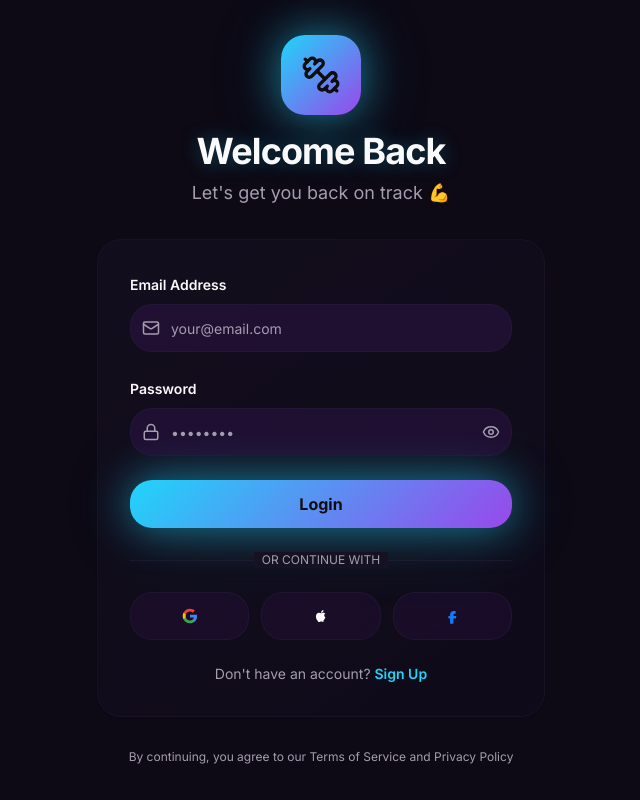
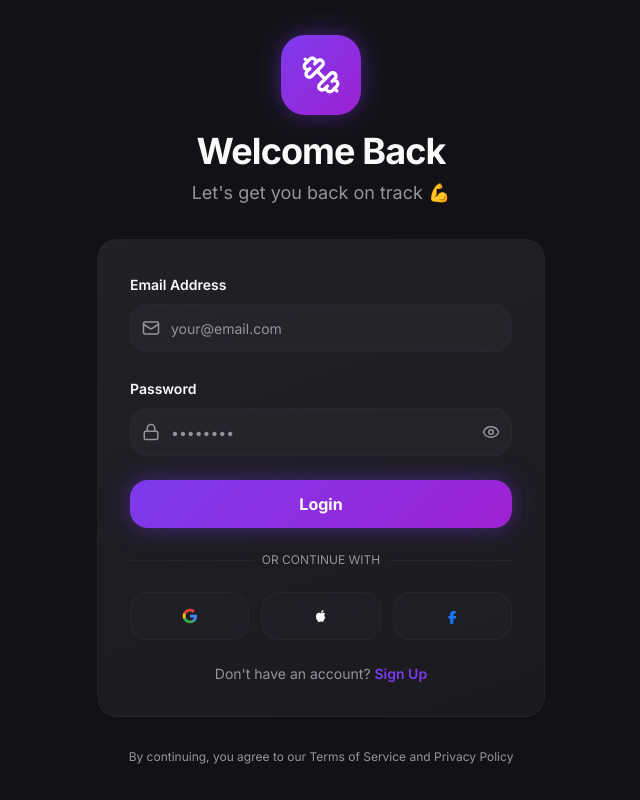
Before and after one commit to PierrickDossin/AymanProject, a React (Vite) app in the folder frontend/: page /login in a window 1280 px wide. Shown: the whole page, without its empty margins (319-959 px from the left). Built offline with nearby package versions, Linux system fonts and the light colour scheme; no server answers; the HTML template or start-up script is replaced by a standard one.

Commit message:
Enhance design with vibrant fitness colors and better depth - inspired by modern fitness app designs

```diff
--- a/frontend/src/index.css
+++ b/frontend/src/index.css
@@ -8,94 +8,85 @@ All colors MUST be HSL.
 
 @layer base {
   :root {
-    /* Deep cosmic background with purple undertones */
-    --background: 260 40% 6%;
+    /* Clean dark background with subtle warmth */
+    --background: 240 10% 8%;
     --foreground: 0 0% 98%;
 
-    /* Glass cards with blur effect */
-    --card: 260 30% 10%;
+    /* Soft elevated cards */
+    --card: 240 8% 12%;
     --card-foreground: 0 0% 98%;
 
-    --popover: 260 30% 12%;
+    --popover: 240 8% 14%;
     --popover-foreground: 0 0% 98%;
 
-    /* Electric cyan-blue primary */
-    --primary: 190 95% 55%;
-    --primary-foreground: 0 0% 5%;
+    /* Vibrant purple primary - fitness energy */
+    --primary: 262 83% 58%;
+    --primary-foreground: 0 0% 100%;
 
-    /* Purple secondary */
-    --secondary: 270 60% 18%;
-    --secondary-foreground: 270 100% 90%;
+    /* Deep neutral secondary */
+    --secondary: 240 8% 18%;
+    --secondary-foreground: 0 0% 95%;
 
-    --muted: 260 30% 15%;
-    --muted-foreground: 260 10% 65%;
+    --muted: 240 8% 18%;
+    --muted-foreground: 240 5% 60%;
 
-    /* Hot pink/magenta accent */
-    --accent: 320 85% 58%;
+    /* Energetic coral-orange accent */
+    --accent: 14 100% 57%;
     --accent-foreground: 0 0% 100%;
 
-    /* Neon green success */
-    --success: 150 85% 50%;
-    --success-foreground: 0 0% 5%;
+    /* Vibrant success green */
+    --success: 142 76% 36%;
+    --success-foreground: 0 0% 100%;
 
-    /* Red destructive */
-    --destructive: 0 90% 58%;
+    --destructive: 0 72% 58%;
     --destructive-foreground: 0 0% 100%;
 
-    --border: 260 30% 18%;
-    --input: 260 30% 15%;
-    --ring: 190 95% 55%;
+    --border: 240 8% 20%;
+    --input: 240 8% 18%;
+    --ring: 250 80% 60%;
 
-    --radius: 1.5rem;
+    --radius: 1.25rem;
 
-    /* Cyberpunk gradients */
-    --gradient-primary: linear-gradient(135deg, hsl(190 95% 55%) 0%, hsl(270 80% 60%) 100%);
-    --gradient-energy: linear-gradient(135deg, hsl(320 85% 58%) 0%, hsl(30 100% 60%) 100%);
-    --gradient-success: linear-gradient(135deg, hsl(150 85% 50%) 0%, hsl(190 95% 55%) 100%);
-    --gradient-card: linear-gradient(145deg, hsl(260 30% 12% / 0.4), hsl(260 40% 8% / 0.6));
-    --gradient-mesh: radial-gradient(at 40% 20%, hsl(270 80% 30% / 0.3) 0px, transparent 50%),
-                     radial-gradient(at 80% 0%, hsl(190 95% 40% / 0.3) 0px, transparent 50%),
-                     radial-gradient(at 0% 50%, hsl(320 85% 40% / 0.3) 0px, transparent 50%);
+    /* Modern gradients */
+    --gradient-primary: linear-gradient(135deg, hsl(262 83% 58%) 0%, hsl(282 73% 48%) 100%);
+    --gradient-energy: linear-gradient(135deg, hsl(14 100% 57%) 0%, hsl(34 95% 52%) 100%);
+    --gradient-success: linear-gradient(135deg, hsl(142 76% 36%) 0%, hsl(162 71% 41%) 100%);
+    --gradient-card: linear-gradient(160deg, hsl(240 10% 14%) 0%, hsl(240 8% 11%) 100%);
+    --gradient-overlay: linear-gradient(to bottom, transparent 0%, hsl(240 10% 8% / 0.8) 100%);
 
-    /* Enhanced shadows with neon glow */
-    --shadow-soft: 0 4px 16px hsl(260 40% 4% / 0.6);
-    --shadow-medium: 0 8px 32px hsl(260 40% 4% / 0.8);
-    --shadow-glow: 0 0 40px hsl(190 95% 55% / 0.5), 0 0 80px hsl(190 95% 55% / 0.2);
-    --shadow-glow-accent: 0 0 40px hsl(320 85% 58% / 0.5), 0 0 80px hsl(320 85% 58% / 0.2);
-    --shadow-glow-success: 0 0 40px hsl(150 85% 50% / 0.5), 0 0 80px hsl(150 85% 50% / 0.2);
+    /* Refined shadows with better depth */
+    --shadow-soft: 0 2px 8px hsl(240 10% 4% / 0.4), 0 1px 3px hsl(240 10% 4% / 0.2);
+    --shadow-medium: 0 8px 24px hsl(240 10% 4% / 0.5), 0 4px 12px hsl(240 10% 4% / 0.3);
+    --shadow-large: 0 16px 48px hsl(240 10% 4% / 0.6), 0 8px 24px hsl(240 10% 4% / 0.4);
+    --shadow-glow: 0 0 32px hsl(262 83% 58% / 0.3), 0 0 16px hsl(262 83% 58% / 0.2);
+    --shadow-glow-accent: 0 0 32px hsl(14 100% 57% / 0.3), 0 0 16px hsl(14 100% 57% / 0.2);
+    --shadow-glow-success: 0 0 32px hsl(142 76% 36% / 0.3), 0 0 16px hsl(142 76% 36% / 0.2);
 
-    --transition-smooth: all 0.4s cubic-bezier(0.4, 0, 0.2, 1);
-    --transition-bounce: all 0.6s cubic-bezier(0.68, -0.55, 0.265, 1.55);
+    --transition-smooth: all 0.3s cubic-bezier(0.4, 0, 0.2, 1);
   }
 
   .dark {
-    /* Same dark theme (we're already dark) */
-    --background: 260 40% 6%;
+    --background: 240 10% 8%;
     --foreground: 0 0% 98%;
-    --card: 260 30% 10%;
+    --card: 240 8% 12%;
     --card-foreground: 0 0% 98%;
-    --popover: 260 30% 12%;
+    --popover: 240 8% 14%;
     --popover-foreground: 0 0% 98%;
-    --primary: 190 95% 55%;
-    --primary-foreground: 0 0% 5%;
-    --secondary: 270 60% 18%;
-    --secondary-foreground: 270 100% 90%;
-    --muted: 260 30% 15%;
-    --muted-foreground: 260 10% 65%;
-    --accent: 320 85% 58%;
+    --primary: 262 83% 58%;
+    --primary-foreground: 0 0% 100%;
+    --secondary: 240 8% 18%;
+    --secondary-foreground: 0 0% 95%;
+    --muted: 240 8% 18%;
+    --muted-foreground: 240 5% 60%;
+    --accent: 14 100% 57%;
     --accent-foreground: 0 0% 100%;
-    --success: 150 85% 50%;
-    --success-foreground: 0 0% 5%;
-    --destructive: 0 90% 58%;
+    --success: 145 70% 48%;
+    --success-foreground: 0 0% 100%;
+    --destructive: 0 72% 58%;
     --destructive-foreground: 0 0% 100%;
-    --border: 260 30% 18%;
-    --input: 260 30% 15%;
-    --ring: 190 95% 55%;
-    --shadow-soft: 0 4px 16px hsl(260 40% 4% / 0.6);
-    --shadow-medium: 0 8px 32px hsl(260 40% 4% / 0.8);
-    --shadow-glow: 0 0 40px hsl(190 95% 55% / 0.5), 0 0 80px hsl(190 95% 55% / 0.2);
-    --shadow-glow-accent: 0 0 40px hsl(320 85% 58% / 0.5), 0 0 80px hsl(320 85% 58% / 0.2);
-    --shadow-glow-success: 0 0 40px hsl(150 85% 50% / 0.5), 0 0 80px hsl(150 85% 50% / 0.2);
+    --border: 240 8% 20%;
+    --input: 240 8% 18%;
+    --ring: 250 80% 60%;
   }
 }
 
@@ -108,14 +99,11 @@ All colors MUST be HSL.
     @apply bg-background text-foreground;
     font-family: 'Inter', -apple-system, BlinkMacSystemFont, 'Segoe UI', sans-serif;
     font-weight: 400;
-    background-image: var(--gradient-mesh);
-    background-attachment: fixed;
   }
 
   h1, h2, h3, h4, h5, h6 {
     @apply font-bold;
-    letter-spacing: -0.03em;
-    text-shadow: 0 0 20px hsl(190 95% 55% / 0.3);
+    letter-spacing: -0.025em;
   }
 
   h1 {
@@ -127,69 +115,52 @@ All colors MUST be HSL.
   }
 }
 
-/* Glassmorphism utilities */
+/* Card utilities */
 @layer utilities {
-  .glass {
-    background: linear-gradient(145deg,
-      hsl(260 30% 12% / 0.6),
-      hsl(260 40% 8% / 0.4)
-    );
-    backdrop-filter: blur(20px) saturate(180%);
-    -webkit-backdrop-filter: blur(20px) saturate(180%);
-    border: 1px solid hsl(260 30% 25% / 0.3);
+  .card-elevated {
+    background: linear-gradient(160deg, hsl(240 10% 13%) 0%, hsl(240 8% 10%) 100%);
+    border: 1px solid hsl(240 12% 18%);
+    box-shadow: 0 8px 24px hsl(240 10% 4% / 0.5),
+                0 4px 12px hsl(240 10% 4% / 0.3),
+                inset 0 1px 0 hsl(0 0% 100% / 0.05);
+    position: relative;
   }
 
-  .glass-strong {
-    background: linear-gradient(145deg,
-      hsl(260 30% 15% / 0.8),
-      hsl(260 40% 10% / 0.6)
-    );
-    backdrop-filter: blur(30px) saturate(200%);
-    -webkit-backdrop-filter: blur(30px) saturate(200%);
-    border: 1px solid hsl(260 30% 30% / 0.4);
+  .card-elevated::after {
+    content: '';
+    position: absolute;
+    top: 0;
+    left: 0;
+    right: 0;
+    bottom: 0;
+    border-radius: inherit;
+    background: linear-gradient(135deg,
+      transparent 0%,
+      hsl(262 83% 58% / 0.03) 50%,
+      transparent 100%);
+    pointer-events: none;
   }
 
-  .neon-border {
-    position: relative;
-    border: 2px solid transparent;
-    background-clip: padding-box;
+  .card-interactive {
+    transition: var(--transition-smooth);
   }
 
-  .neon-border::before {
-    content: '';
-    position: absolute;
-    inset: -2px;
-    border-radius: inherit;
-    padding: 2px;
-    background: linear-gradient(135deg,
-      hsl(190 95% 55%),
-      hsl(270 80% 60%),
-      hsl(320 85% 58%)
-    );
-    -webkit-mask: linear-gradient(#fff 0 0) content-box, linear-gradient(#fff 0 0);
-    -webkit-mask-composite: xor;
-    mask-composite: exclude;
-    opacity: 0.6;
+  .card-interactive:hover {
+    transform: translateY(-2px);
+    box-shadow: var(--shadow-large);
+    border-color: hsl(var(--primary) / 0.3);
   }
 
   .animate-fade-in {
-    animation: fadeIn 0.5s ease-out;
+    animation: fadeIn 0.4s ease-out;
   }
 
   .animate-scale-in {
-    animation: scaleIn 0.4s cubic-bezier(0.68, -0.55, 0.265, 1.55);
+    animation: scaleIn 0.3s cubic-bezier(0.4, 0, 0.2, 1);
   }
 
   .animate-slide-up {
-    animation: slideUp 0.5s cubic-bezier(0.4, 0, 0.2, 1);
-  }
-
-  .animate-glow {
-    animation: glow 2s ease-in-out infinite;
-  }
-
-  .animate-float {
-    animation: float 3s ease-in-out infinite;
+    animation: slideUp 0.4s ease-out;
   }
 
   @keyframes fadeIn {
@@ -204,40 +175,22 @@ All colors MUST be HSL.
   @keyframes scaleIn {
     from {
       opacity: 0;
-      transform: scale(0.9) translateY(10px);
+      transform: scale(0.96);
     }
     to {
       opacity: 1;
-      transform: scale(1) translateY(0);
+      transform: scale(1);
     }
   }
 
   @keyframes slideUp {
     from {
       opacity: 0;
-      transform: translateY(30px);
+      transform: translateY(20px);
     }
     to {
       opacity: 1;
       transform: translateY(0);
     }
   }
-
-  @keyframes glow {
-    0%, 100% {
-      filter: drop-shadow(0 0 10px currentColor);
-    }
-    50% {
-      filter: drop-shadow(0 0 20px currentColor) drop-shadow(0 0 30px currentColor);
-    }
-  }
-
-  @keyframes float {
-    0%, 100% {
-      transform: translateY(0px);
-    }
-    50% {
-      transform: translateY(-10px);
-    }
-  }
 }
```
Also changed, not shown: frontend/src/pages/Dashboard.tsx (+47 -56 lines).
